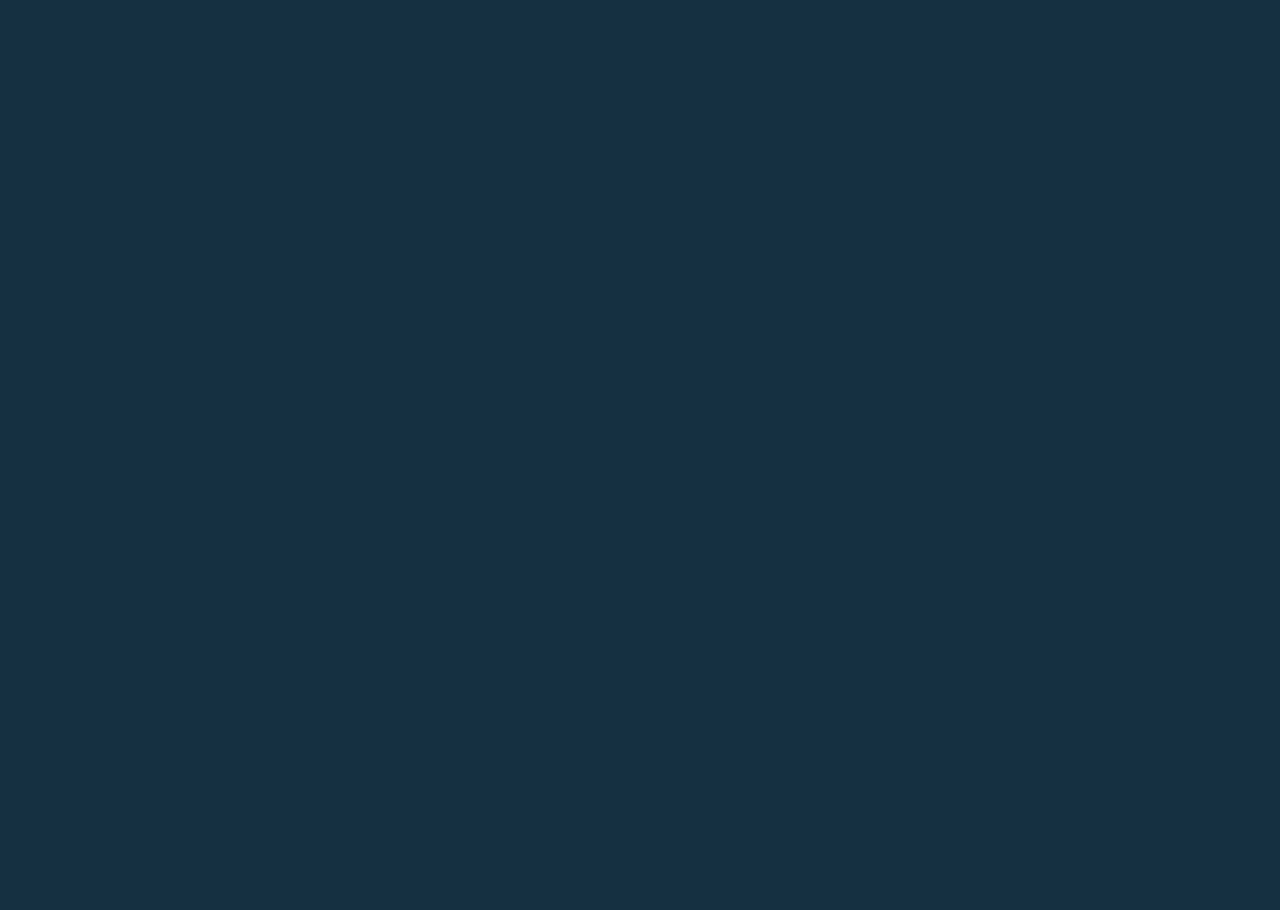
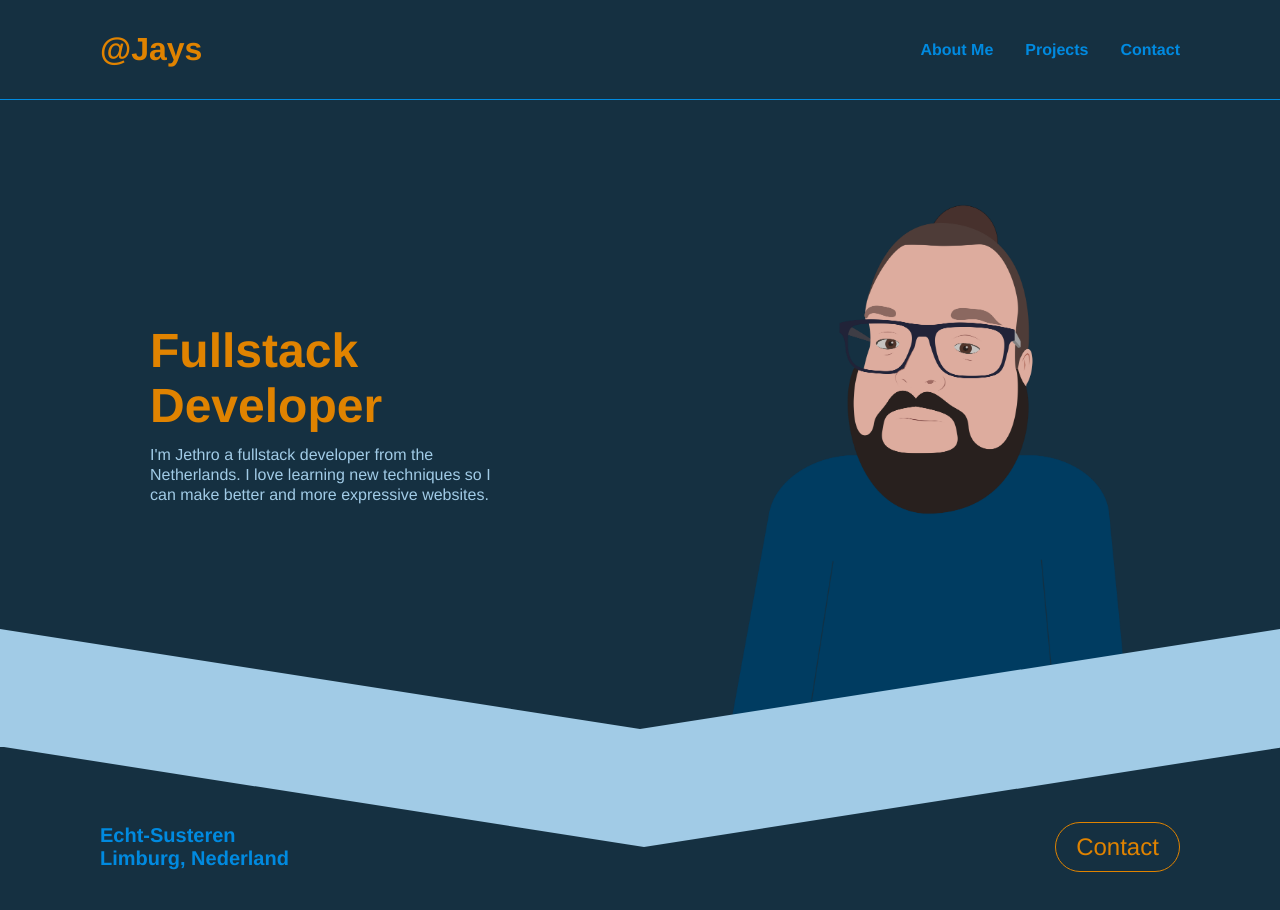
Before and after one commit to J-Segers/atjays, a React (Create React App) app: page / in a window 1280 px wide. Shown: the top 910 px of the page. Before the commit the page ends 800 px from the top, so only its background shows below. Built offline with nearby package versions, Linux system fonts and the light colour scheme.

Commit message:
home page basic style is done still have to fix media query's added cartoon to assets

```diff
--- a/src/pages/home/Home.css
+++ b/src/pages/home/Home.css
@@ -0,0 +1,77 @@
+#home-container {
+    width: 100%;
+    min-height: calc(100vh - 300px);
+    display: flex;
+    flex-direction: column;
+    justify-content: center;
+    align-items: center;
+    overflow-x: hidden;
+}
+
+#hero {
+    width: 1200px;
+    display: flex;
+    justify-content: space-evenly;
+    align-items: center;
+    margin: 0 auto;
+}
+
+#hero article {
+    width: 350px;
+    height: 100%;
+    display: flex;
+    flex-direction: column;
+    justify-content: center;
+    flex-shrink: 0;
+    margin-right: 10%;
+}
+
+#hero h2 {
+    font-size: 3em;
+    color: var(--primary-accent);
+    margin-bottom: .25em;
+}
+
+#hero p {
+    line-height: 1.25em;
+    color: var(--light-text);
+}
+
+#hero img {
+    width: 400px;
+    transform: rotate3d(0, 1, 0, 180deg);
+}
+
+.projects {
+    position: relative;
+    width: 100vw;
+    height: auto;
+    background-color: var(--secundary-bg);
+}
+
+.projects::before {
+    position: absolute;
+    top: -100px;
+    border-top: 100px transparent solid;
+    border-left: 50vw var(--secundary-bg) solid;
+    border-right: 50vw var(--secundary-bg) solid;
+    content: "";
+}
+
+.projects::after {
+    position: absolute;
+    bottom: -100px;
+    border-top: 100px var(--secundary-bg) solid;
+    border-left: 50vw transparent solid;
+    border-right: 50vw transparent solid;
+    content: "";
+}
+
+@media screen and (max-width: 600px) {
+    #hero {
+        max-width: 600px;
+        min-width: 300px;
+        flex-direction: column;
+        margin: 75px 100px 0;
+    }
+}
--- a/src/pages/home/Home.js
+++ b/src/pages/home/Home.js
@@ -1,11 +1,31 @@
 import React from 'react';
 import "./Home.css";
+import Header from "../../components/header/Header";
+import Footer from "../../components/footer/Footer";
+import cartoon from "../../assets/atjays_cartoon.png";
 
 function Home() {
     return (
-        <main>
-
-        </main>
+        <div id="home-container">
+            <Header />
+            <main>
+                <section id="hero">
+                    <article>
+                        <h2>
+                            Fullstack<br />Developer
+                        </h2>
+                        <p className={"hero-text"}>
+                            I'm Jethro a fullstack developer from the Netherlands. I love learning new techniques so I can make better and more expressive websites.
+                        </p>
+                    </article>
+                    <img src={cartoon} alt="" />
+                </section>
+                <section className="projects">
+                    &nbsp;
+                </section>
+            </main>
+            <Footer />
+        </div>
     );
 }
 export default Home;
```
Also changed, not shown: src/assets/atjays_cartoon.png (added).
